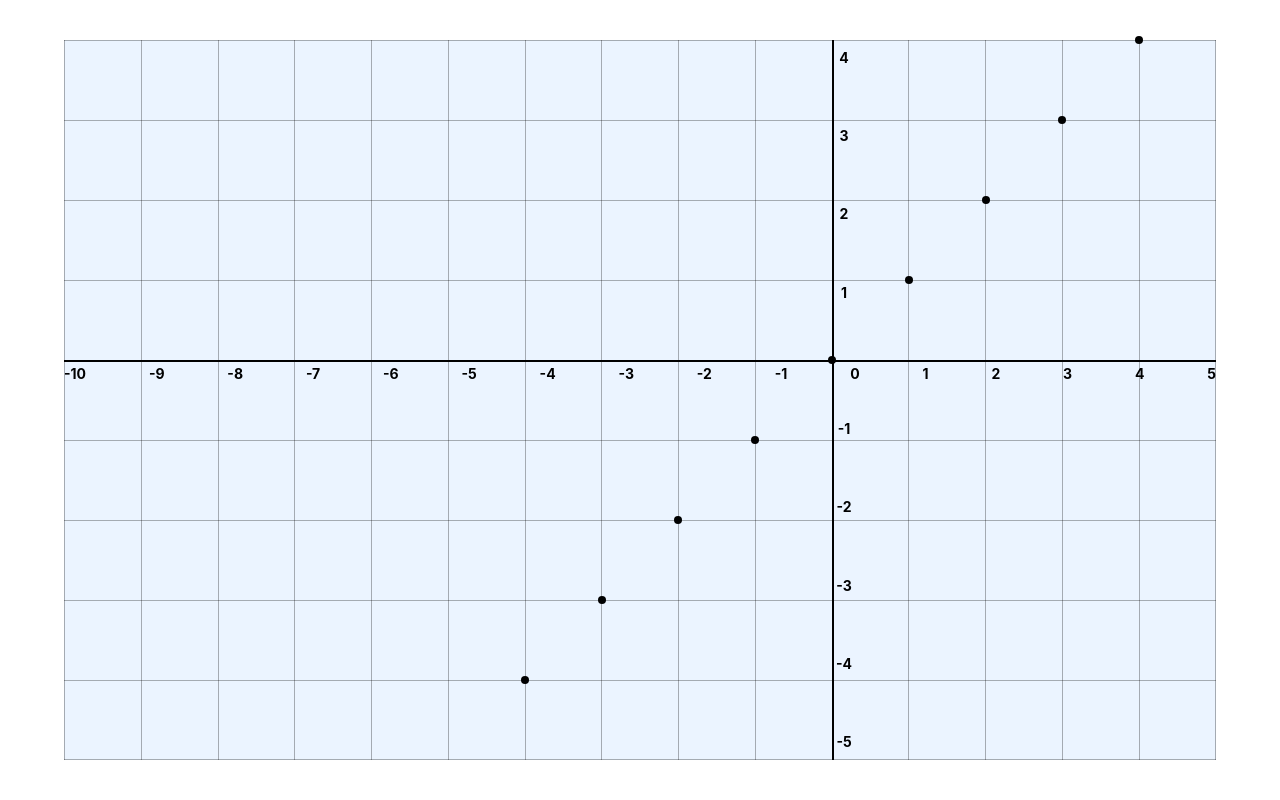
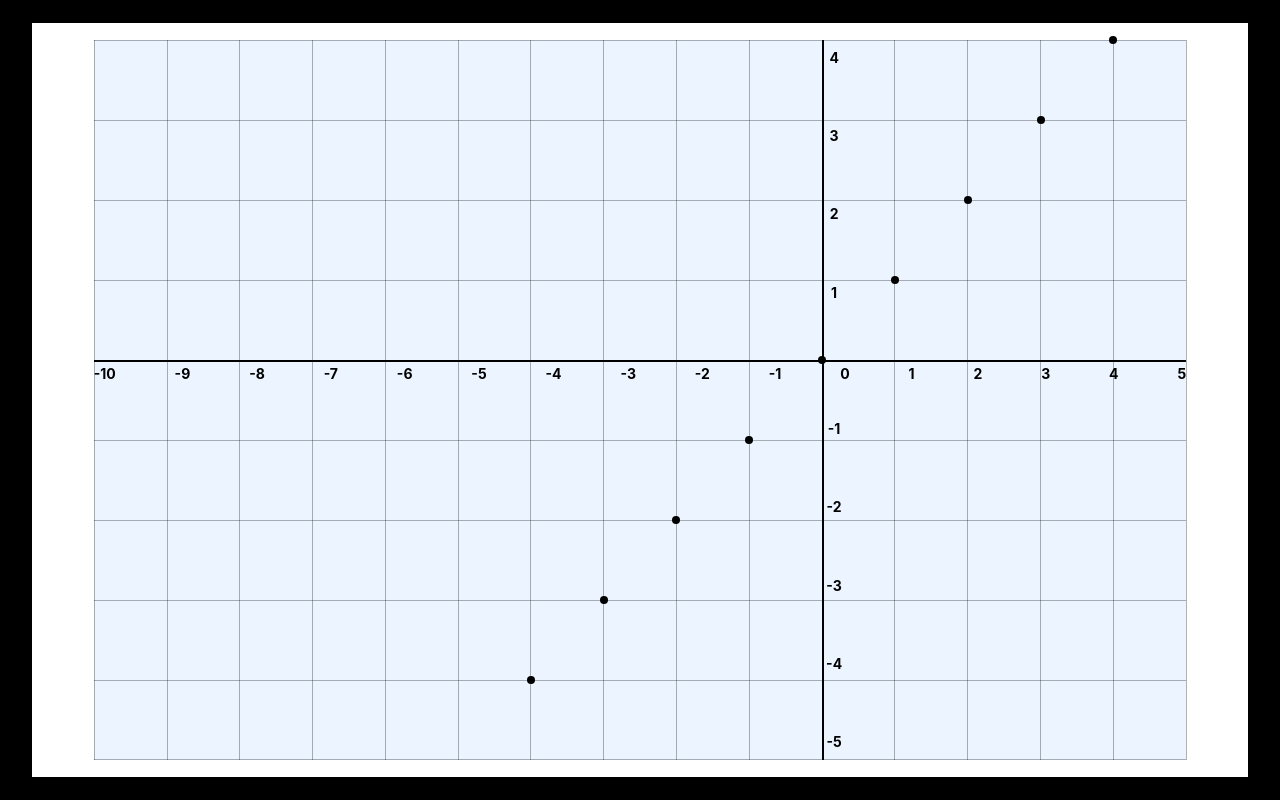
Before and after one commit to DulshanSiriwardhana/CyberHex, a React (Vite) app in the folder ML/ui/visualizations/: page / in a window 1280 px wide. Built offline with nearby package versions, Linux system fonts and the light colour scheme.

Commit message:
updated the appearance

```diff
--- a/ML/ui/visualizations/src/App.tsx
+++ b/ML/ui/visualizations/src/App.tsx
@@ -4,8 +4,10 @@ import { linechartdata } from './const/Charts'
 
 function App() {
   return (
-    <div className="w-full h-full min-h-screen flex items-center justify-between">
-      <LineChart info={linechartdata}/>
+    <div className="w-full h-full min-h-screen flex items-center justify-center bg-black">
+      <div className='w-[95%] h-full py-4 mx-8 bg-white border border-white'>
+         <LineChart info={linechartdata}/>
+      </div>
     </div>
   )
 }
```
